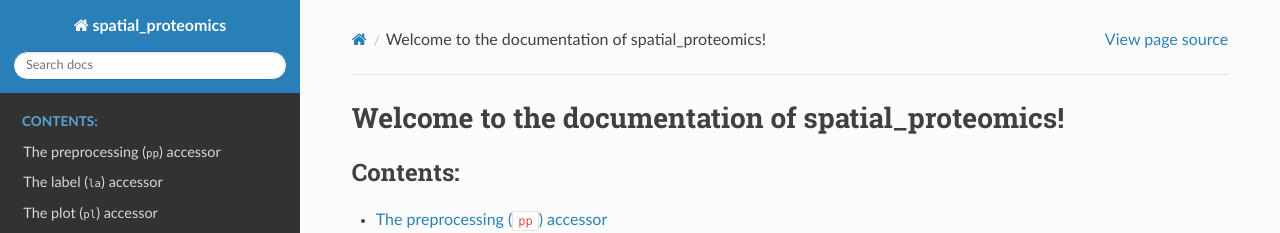
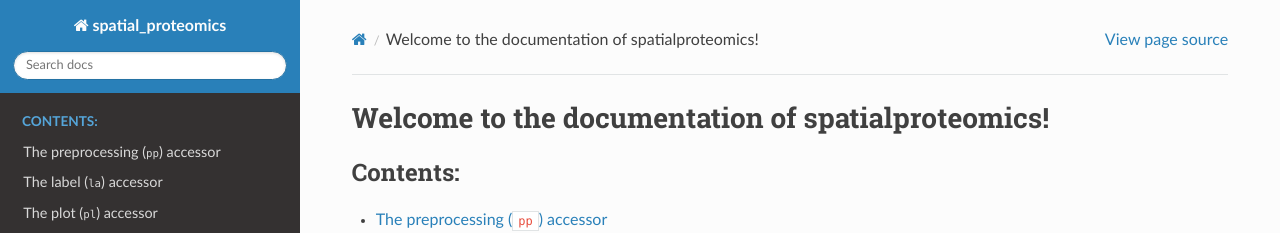
Before and after one commit to sagar87/spatialproteomics, a Sphinx documentation site: the page built from docs/index.rst, in a window 1280 px wide and 954 px high. Shown: the top 233 px of the window. Built offline with Sphinx 7.4.7 and the Read the Docs theme 2.0.0, drawn with Linux system fonts in a browser that asks for light colours; pages that are not in the unit, such as notebooks, are missing from menus.

Commit message:
replaced spatial_proteomics with spatialproteomics in docs

```diff
--- a/docs/external.rst
+++ b/docs/external.rst
@@ -5,5 +5,5 @@
 
 The external accessor contains methods that utilise third-party tools to enable operations such as segmentation or cell type prediction.
 
-.. automodule:: spatial_proteomics.ext.external
+.. automodule:: spatialproteomics.ext.external
    :members:
--- a/docs/index.rst
+++ b/docs/index.rst
@@ -3,7 +3,7 @@
    You can adapt this file completely to your liking, but it should at least
    contain the root `toctree` directive.
 
-Welcome to the documentation of spatial_proteomics!
+Welcome to the documentation of spatialproteomics!
 =======================================
 
 
--- a/docs/label.rst
+++ b/docs/label.rst
@@ -6,5 +6,5 @@
 
 The label accessor provides several functions associated with cell type annotations and gating.
 
-.. automodule:: spatial_proteomics.la.label
+.. automodule:: spatialproteomics.la.label
    :members:
--- a/docs/plot.rst
+++ b/docs/plot.rst
@@ -6,5 +6,5 @@
 
 The plotting accessor provides several plotting functions.
 
-.. automodule:: spatial_proteomics.pl.plot
+.. automodule:: spatialproteomics.pl.plot
    :members:
--- a/docs/preprocessing.rst
+++ b/docs/preprocessing.rst
@@ -6,5 +6,5 @@
 
 The preprocessing accessor provides several to subset image data.
 
-.. automodule:: spatial_proteomics.pp.preprocessing
+.. automodule:: spatialproteomics.pp.preprocessing
    :members:
```
